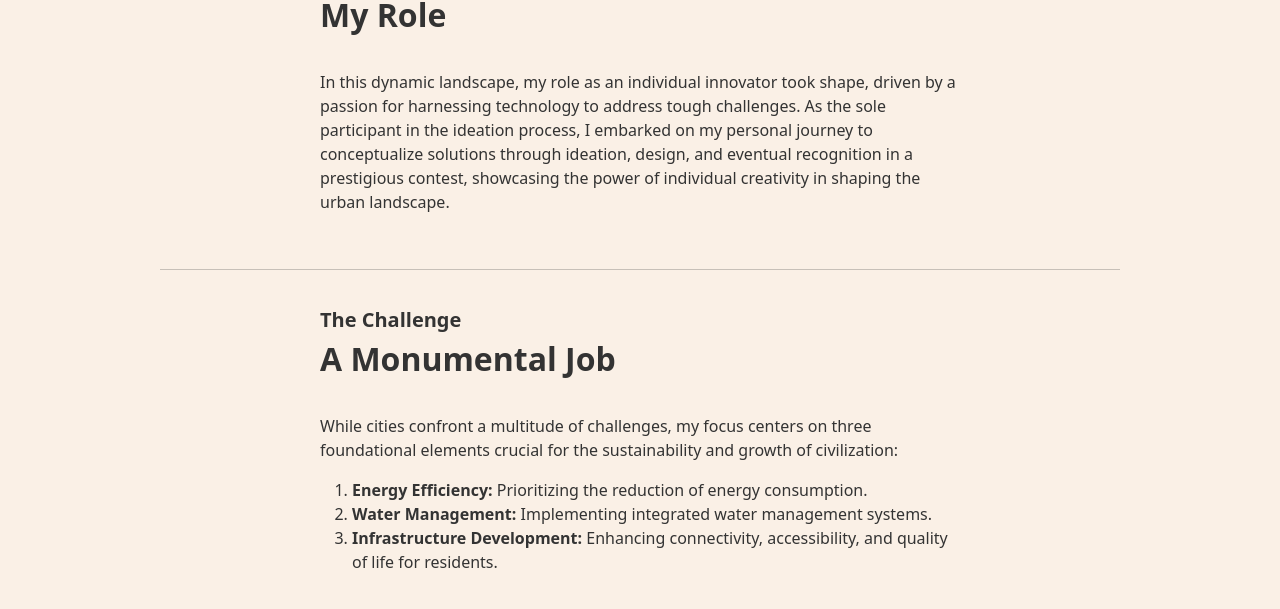
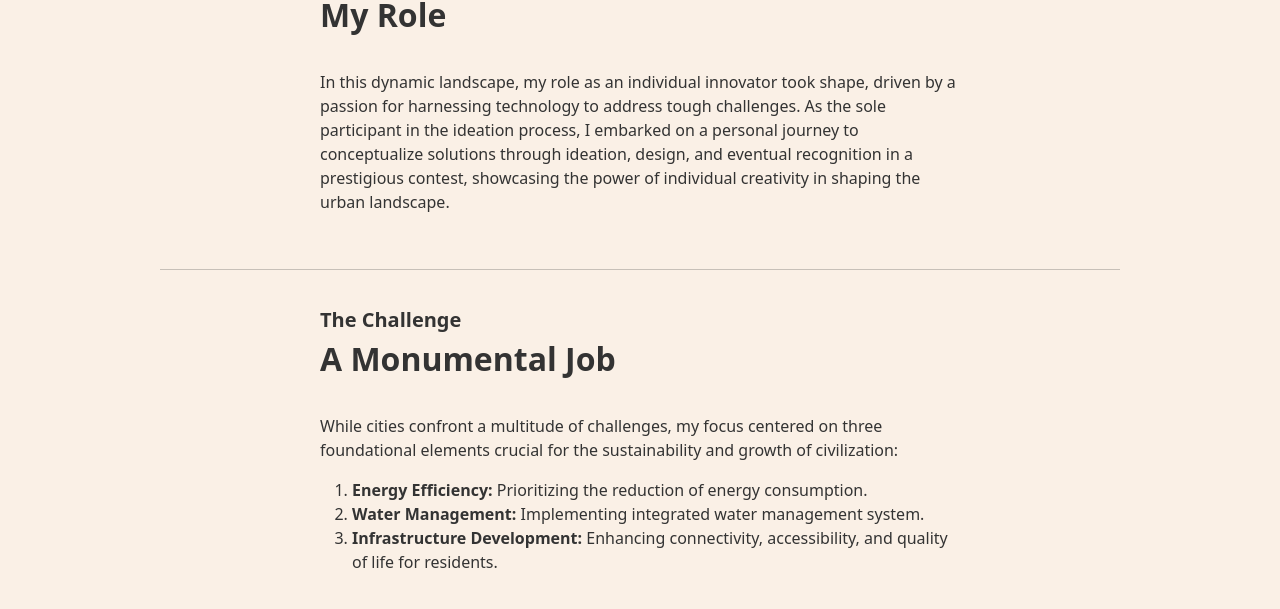
Before and after one commit to ohampro/ohampro.github.io, a Jekyll site: the page built from _ideas/ecity.html, in a window 1280 px wide and 900 px high, scrolled down 576 px. Shown: the part 189-798 px from the top of the window. Built offline with Jekyll 4.4.1, drawn with Linux system fonts in a browser that asks for light colours; some of the changed text lies outside the part shown.

Commit message:
Add review-1 changes

```diff
--- a/_ideas/ecity.html
+++ b/_ideas/ecity.html
@@ -25,7 +25,7 @@ excerpt: "Awarded an honorary diploma for achieving the top position in the Conc
         <h2>My Role</h2>
         <p>In this dynamic landscape, my role as an individual innovator took shape,
                 driven by a passion for harnessing technology to address tough challenges.
-                As the sole participant in the ideation process, I embarked on my personal journey to
+                As the sole participant in the ideation process, I embarked on a personal journey to
                 conceptualize solutions through ideation, design, and eventual recognition in a prestigious contest,
                 showcasing the power of individual creativity in shaping the urban landscape.</p>
 </section>
@@ -36,11 +36,11 @@ excerpt: "Awarded an honorary diploma for achieving the top position in the Conc
         <h5>The Challenge</h5>
         <h2>A Monumental Job</h2>
         <p>
-                While cities confront a multitude of challenges, my focus centers on three foundational elements crucial
+                While cities confront a multitude of challenges, my focus centered on three foundational elements crucial
                 for the sustainability and growth of civilization:
                 <ol>
                         <li><strong>Energy Efficiency:</strong> Prioritizing the reduction of energy consumption.</li>
-                        <li><strong>Water Management:</strong> Implementing  integrated water management systems.</li>
+                        <li><strong>Water Management:</strong> Implementing integrated water management system.</li>
                         <li><strong>Infrastructure Development:</strong> Enhancing connectivity, accessibility, and quality of life for residents.</li>
                 </ol>
                 <ul class="d-none">
```
Also changed, not shown: other parts of _ideas/ecity.html (+6 -6 lines).
